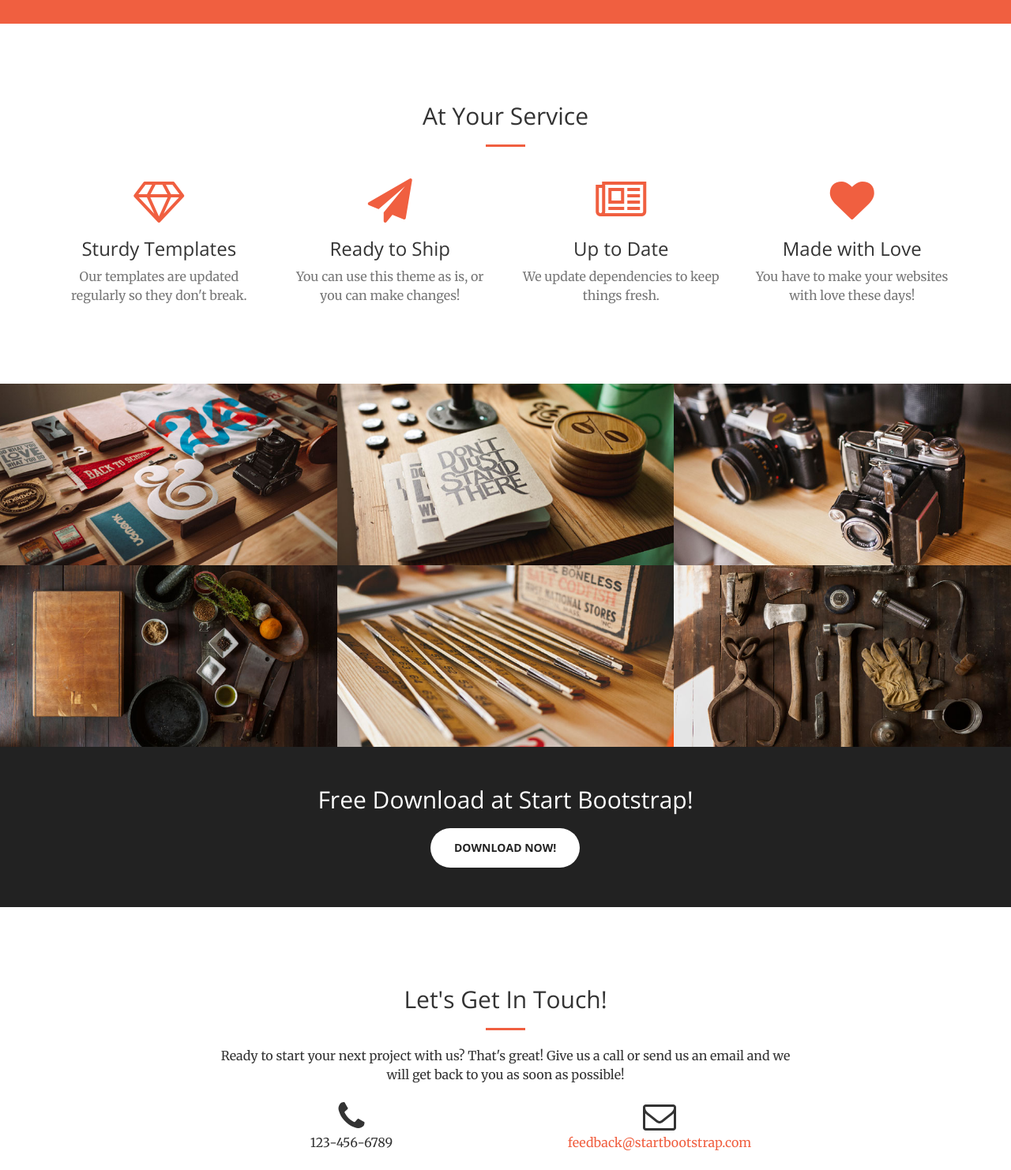
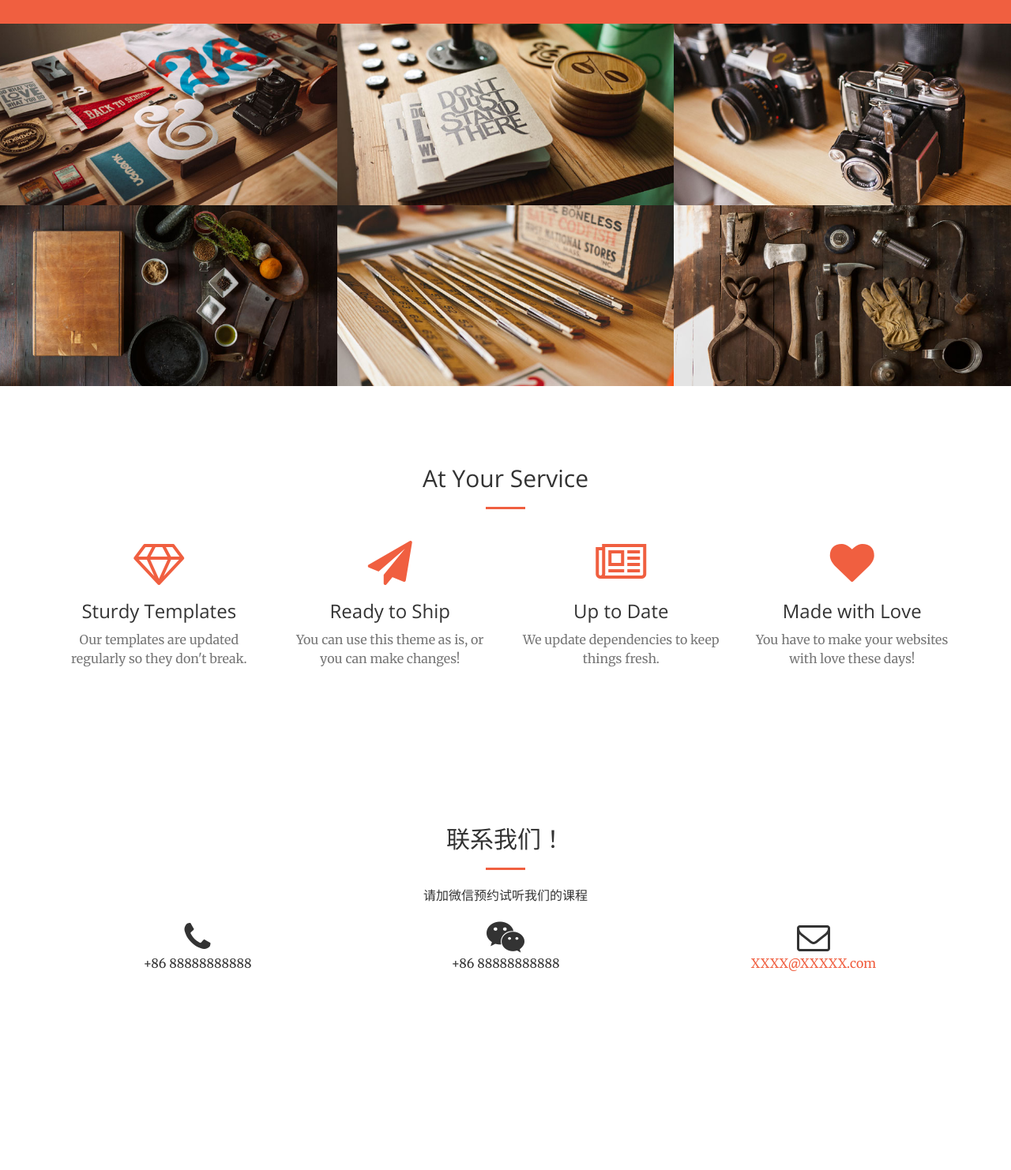
Before and after one commit to EvolveEnglish/EvolveEnglish.github.io, a website: page index.html in a window 1280 px wide. Shown: the part 1140-2622 px from the top of the page at 79% size. After the commit the page ends 2492 px from the top, so only its background shows below. Drawn offline with nearby package versions, Linux system fonts and the light colour scheme.

Commit message:
添加微信图标等

```diff
--- a/index.html
+++ b/index.html
@@ -50,13 +50,13 @@
             <div class="collapse navbar-collapse" id="bs-example-navbar-collapse-1">
                 <ul class="nav navbar-nav navbar-right">
                     <li>
-                        <a class="page-scroll" href="#about">About</a>
+                        <a class="page-scroll" href="#about">关于我们</a>
+                    </li>
+                    <li>
+                        <a class="page-scroll" href="#portfolio">Portfolio</a>
                     </li>
                     <li>
                         <a class="page-scroll" href="#services">Services</a>
-                    </li>
-                    <li>
-                        <a class="page-scroll" href="#portfolio">Portfolio</a>
                     </li>
                     <li>
                         <a class="page-scroll" href="#contact">Contact</a>
@@ -75,8 +75,7 @@
 				<h1 id="homeHeading_cn">进化英语</h1>
                 <hr>
                 <p>Start an amazing tour with us </p>
-                <a href="#about" class="btn btn-primary btn-xl page-scroll">Find Out More</a>
-            </div>
+                <a href="#about" class="btn btn-primary btn-xl page-scroll">Find Out More</a>            </div>
         </div>
     </header>
 
@@ -88,49 +87,6 @@
                     <hr class="light">
                     <p class="text-faded">这里是测试段落</p>
                     <a href="#services" class="page-scroll btn btn-default btn-xl sr-button">Get Started!</a>
-                </div>
-            </div>
-        </div>
-    </section>
-
-    <section id="services">
-        <div class="container">
-            <div class="row">
-                <div class="col-lg-12 text-center">
-                    <h2 class="section-heading">At Your Service</h2>
-                    <hr class="primary">
-                </div>
-            </div>
-        </div>
-        <div class="container">
-            <div class="row">
-                <div class="col-lg-3 col-md-6 text-center">
-                    <div class="service-box">
-                        <i class="fa fa-4x fa-diamond text-primary sr-icons"></i>
-                        <h3>Sturdy Templates</h3>
-                        <p class="text-muted">Our templates are updated regularly so they don't break.</p>
-                    </div>
-                </div>
-                <div class="col-lg-3 col-md-6 text-center">
-                    <div class="service-box">
-                        <i class="fa fa-4x fa-paper-plane text-primary sr-icons"></i>
-                        <h3>Ready to Ship</h3>
-                        <p class="text-muted">You can use this theme as is, or you can make changes!</p>
-                    </div>
-                </div>
-                <div class="col-lg-3 col-md-6 text-center">
-                    <div class="service-box">
-                        <i class="fa fa-4x fa-newspaper-o text-primary sr-icons"></i>
-                        <h3>Up to Date</h3>
-                        <p class="text-muted">We update dependencies to keep things fresh.</p>
-                    </div>
-                </div>
-                <div class="col-lg-3 col-md-6 text-center">
-                    <div class="service-box">
-                        <i class="fa fa-4x fa-heart text-primary sr-icons"></i>
-                        <h3>Made with Love</h3>
-                        <p class="text-muted">You have to make your websites with love these days!</p>
-                    </div>
                 </div>
             </div>
         </div>
@@ -233,30 +189,68 @@
         </div>
     </section>
 
-    <aside class="bg-dark">
-        <div class="container text-center">
-            <div class="call-to-action">
-                <h2>Free Download at Start Bootstrap!</h2>
-                <a href="http://startbootstrap.com/template-overviews/creative/" class="btn btn-default btn-xl sr-button">Download Now!</a>
+   <section id="services">
+        <div class="container">
+            <div class="row">
+                <div class="col-lg-12 text-center">
+                    <h2 class="section-heading">At Your Service</h2>
+                    <hr class="primary">
+                </div>
             </div>
         </div>
-    </aside>
+        <div class="container">
+            <div class="row">
+                <div class="col-lg-3 col-md-6 text-center">
+                    <div class="service-box">
+                        <i class="fa fa-4x fa-diamond text-primary sr-icons"></i>
+                        <h3>Sturdy Templates</h3>
+                        <p class="text-muted">Our templates are updated regularly so they don't break.</p>
+                    </div>
+                </div>
+                <div class="col-lg-3 col-md-6 text-center">
+                    <div class="service-box">
+                        <i class="fa fa-4x fa-paper-plane text-primary sr-icons"></i>
+                        <h3>Ready to Ship</h3>
+                        <p class="text-muted">You can use this theme as is, or you can make changes!</p>
+                    </div>
+                </div>
+                <div class="col-lg-3 col-md-6 text-center">
+                    <div class="service-box">
+                        <i class="fa fa-4x fa-newspaper-o text-primary sr-icons"></i>
+                        <h3>Up to Date</h3>
+                        <p class="text-muted">We update dependencies to keep things fresh.</p>
+                    </div>
+                </div>
+                <div class="col-lg-3 col-md-6 text-center">
+                    <div class="service-box">
+                        <i class="fa fa-4x fa-heart text-primary sr-icons"></i>
+                        <h3>Made with Love</h3>
+                        <p class="text-muted">You have to make your websites with love these days!</p>
+                    </div>
+                </div>
+            </div>
+        </div>
+    </section>
 
     <section id="contact">
         <div class="container">
             <div class="row">
                 <div class="col-lg-8 col-lg-offset-2 text-center">
-                    <h2 class="section-heading">Let's Get In Touch!</h2>
+                    <h2 class="section-heading">联系我们！</h2>
                     <hr class="primary">
-                    <p>Ready to start your next project with us? That's great! Give us a call or send us an email and we will get back to you as soon as possible!</p>
+                    <p>请加微信预约试听我们的课程</p>
                 </div>
-                <div class="col-lg-4 col-lg-offset-2 text-center">
+                <div class="col-lg-4 text-center">
                     <i class="fa fa-phone fa-3x sr-contact"></i>
-                    <p>123-456-6789</p>
+                    <p>+86 88888888888</p>
+                </div>
+				<div class="col-lg-4 text-center">
+                    <i class="fa fa-weixin fa-3x sr-contact" aria-hidden="true"></i>
+                    <p>+86 88888888888</p>
                 </div>
                 <div class="col-lg-4 text-center">
                     <i class="fa fa-envelope-o fa-3x sr-contact"></i>
-                    <p><a href="mailto:your-email@your-domain.com">feedback@startbootstrap.com</a></p>
+                    <p><a href="mailto:your-email@your-domain.com">XXXX@XXXXX.com</a></p>
                 </div>
             </div>
         </div>
```
